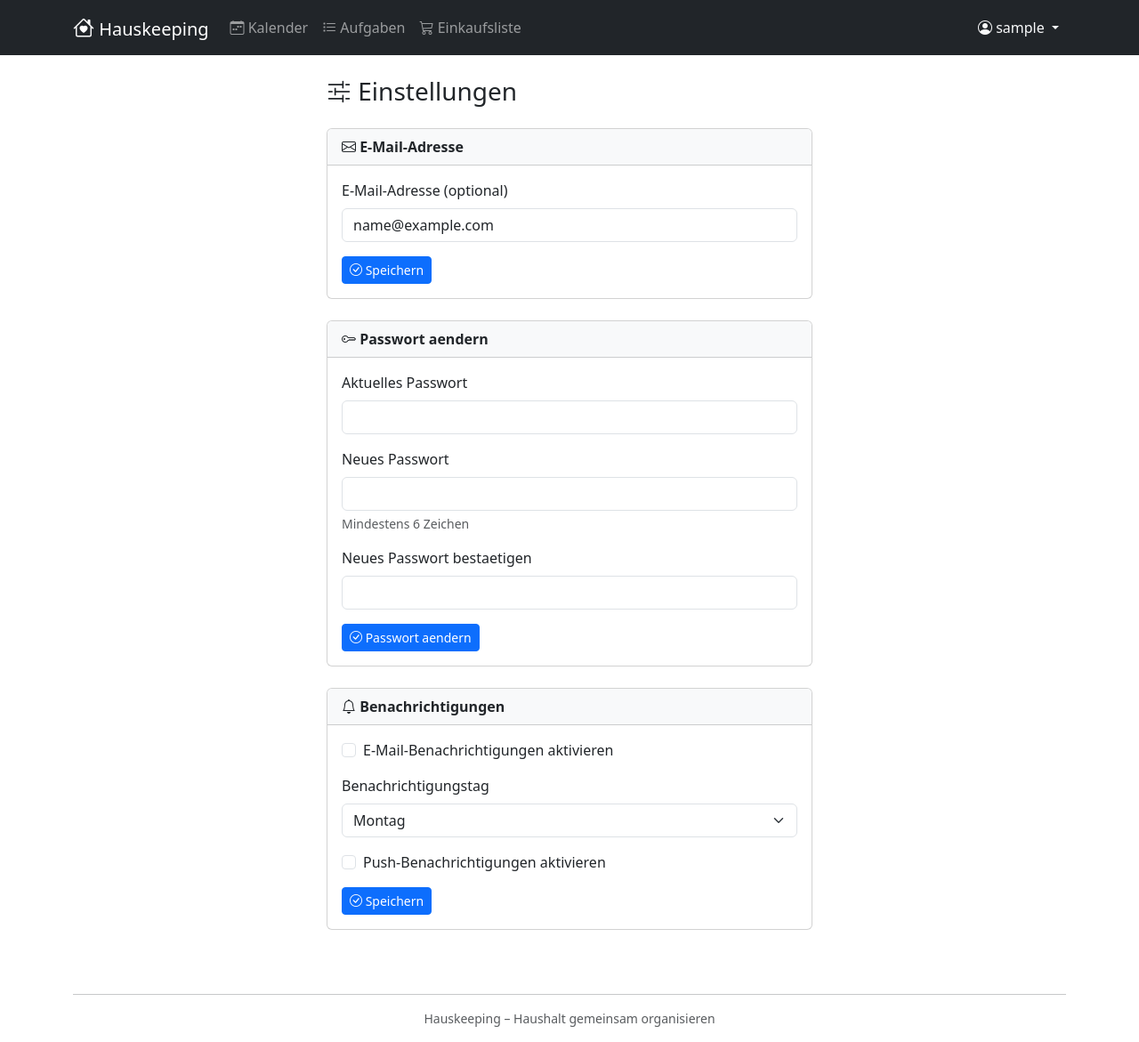
After one commit to iLollek/Hauskeeping, a Flask app: page /settings/ in a window 1280 px wide. The commit adds this page. Shown: the whole page at 89% size. Run offline with Flask 3, Linux system fonts and the light colour scheme; the visitor is signed in with stand-in values (Sample User, id 1).

Commit message:
feat(ui): einstellungen-seite mit benutzer-dropdown hinzugefuegt
Neue Seite unter /settings zum Aendern von E-Mail, Passwort und
Benachrichtigungseinstellungen. Der Username in der Navbar ist jetzt
ein Dropdown-Menue mit Links zu Einstellungen und Abmelden.

Closes #9

```diff
--- a/src/hauskeeping/routes/__init__.py
+++ b/src/hauskeeping/routes/__init__.py
@@ -3,6 +3,7 @@ from flask import Flask
 from .admin import admin_bp
 from .auth import auth_bp
 from .main import main_bp
+from .settings import settings_bp
 from .shopping import shopping_bp
 from .tasks import tasks_bp
 
@@ -19,3 +20,4 @@ def register_blueprints(app: Flask):
     app.register_blueprint(tasks_bp)
     app.register_blueprint(shopping_bp)
     app.register_blueprint(admin_bp)
+    app.register_blueprint(settings_bp)
--- /dev/null
+++ b/src/hauskeeping/routes/settings.py
@@ -0,0 +1,76 @@
+from flask import Blueprint, flash, redirect, render_template, request, url_for
+from flask_login import current_user, login_required
+
+from ..extensions import bcrypt, db
+
+settings_bp = Blueprint("settings", __name__, url_prefix="/settings")
+
+
+@settings_bp.route("/")
+@login_required
+def index():
+    """Einstellungsseite anzeigen."""
+    return render_template("settings/index.html")
+
+
+@settings_bp.route("/email", methods=["POST"])
+@login_required
+def update_email():
+    """E-Mail-Adresse aendern."""
+    email = request.form.get("email", "").strip()
+
+    if not email:
+        current_user.email = None
+    else:
+        current_user.email = email
+
+    db.session.commit()
+    flash("E-Mail-Adresse wurde aktualisiert.", "success")
+    return redirect(url_for("settings.index"))
+
+
+@settings_bp.route("/password", methods=["POST"])
+@login_required
+def update_password():
+    """Passwort aendern."""
+    current_password = request.form.get("current_password", "")
+    new_password = request.form.get("new_password", "")
+    new_password_confirm = request.form.get("new_password_confirm", "")
+
+    if not bcrypt.check_password_hash(current_user.password_hash, current_password):
+        flash("Aktuelles Passwort ist falsch.", "danger")
+        return redirect(url_for("settings.index"))
+
+    if len(new_password) < 6:
+        flash("Neues Passwort muss mindestens 6 Zeichen lang sein.", "danger")
+        return redirect(url_for("settings.index"))
+
+    if new_password != new_password_confirm:
+        flash("Passwoerter stimmen nicht ueberein.", "danger")
+        return redirect(url_for("settings.index"))
+
+    current_user.password_hash = bcrypt.generate_password_hash(new_password).decode(
+        "utf-8"
+    )
+    db.session.commit()
+    flash("Passwort wurde geaendert.", "success")
+    return redirect(url_for("settings.index"))
+
+
+@settings_bp.route("/notifications", methods=["POST"])
+@login_required
+def update_notifications():
+    """Benachrichtigungseinstellungen speichern."""
+    current_user.email_notifications_enabled = (
+        "email_notifications_enabled" in request.form
+    )
+    current_user.email_notification_day = request.form.get(
+        "email_notification_day", 0, type=int
+    )
+    current_user.push_notifications_enabled = (
+        "push_notifications_enabled" in request.form
+    )
+
+    db.session.commit()
+    flash("Benachrichtigungseinstellungen wurden gespeichert.", "success")
+    return redirect(url_for("settings.index"))
--- a/src/hauskeeping/templates/base.html
+++ b/src/hauskeeping/templates/base.html
@@ -62,18 +62,27 @@
                     {% endif %}
                 </ul>
                 <ul class="navbar-nav">
-                    <li class="nav-item">
-                        <span class="nav-link text-light">
+                    <li class="nav-item dropdown">
+                        <a class="nav-link dropdown-toggle text-light" href="#" role="button"
+                           data-bs-toggle="dropdown" aria-expanded="false">
                             <i class="bi bi-person-circle"></i> {{ current_user.username }}
                             {% if current_user.is_hausmeister %}
                             <span class="badge bg-warning text-dark">Hausmeister</span>
                             {% endif %}
-                        </span>
-                    </li>
-                    <li class="nav-item">
-                        <a class="nav-link" href="{{ url_for('auth.logout') }}">
-                            <i class="bi bi-box-arrow-right"></i> Abmelden
                         </a>
+                        <ul class="dropdown-menu dropdown-menu-end">
+                            <li>
+                                <a class="dropdown-item" href="{{ url_for('settings.index') }}">
+                                    <i class="bi bi-sliders2"></i> Einstellungen
+                                </a>
+                            </li>
+                            <li><hr class="dropdown-divider"></li>
+                            <li>
+                                <a class="dropdown-item" href="{{ url_for('auth.logout') }}">
+                                    <i class="bi bi-box-arrow-right"></i> Abmelden
+                                </a>
+                            </li>
+                        </ul>
                     </li>
                 </ul>
             </div>
--- /dev/null
+++ b/src/hauskeeping/templates/settings/index.html
@@ -0,0 +1,100 @@
+{% extends "base.html" %}
+
+{% block title %}Einstellungen – Hauskeeping{% endblock %}
+
+{% block content %}
+<div class="row justify-content-center">
+    <div class="col-md-8 col-lg-6">
+        <h3 class="mb-4"><i class="bi bi-sliders2"></i> Einstellungen</h3>
+
+        <div class="card mb-4">
+            <div class="card-header bg-light">
+                <strong><i class="bi bi-envelope"></i> E-Mail-Adresse</strong>
+            </div>
+            <div class="card-body">
+                <form method="POST" action="{{ url_for('settings.update_email') }}">
+                    <div class="mb-3">
+                        <label for="email" class="form-label">E-Mail-Adresse (optional)</label>
+                        <input type="email" class="form-control" id="email" name="email"
+                               value="{{ current_user.email or '' }}"
+                               placeholder="name@beispiel.de">
+                    </div>
+                    <button type="submit" class="btn btn-primary btn-sm">
+                        <i class="bi bi-check-circle"></i> Speichern
+                    </button>
+                </form>
+            </div>
+        </div>
+
+        <div class="card mb-4">
+            <div class="card-header bg-light">
+                <strong><i class="bi bi-key"></i> Passwort aendern</strong>
+            </div>
+            <div class="card-body">
+                <form method="POST" action="{{ url_for('settings.update_password') }}">
+                    <div class="mb-3">
+                        <label for="current_password" class="form-label">Aktuelles Passwort</label>
+                        <input type="password" class="form-control" id="current_password"
+                               name="current_password" required>
+                    </div>
+                    <div class="mb-3">
+                        <label for="new_password" class="form-label">Neues Passwort</label>
+                        <input type="password" class="form-control" id="new_password"
+                               name="new_password" required minlength="6">
+                        <div class="form-text">Mindestens 6 Zeichen</div>
+                    </div>
+                    <div class="mb-3">
+                        <label for="new_password_confirm" class="form-label">Neues Passwort bestaetigen</label>
+                        <input type="password" class="form-control" id="new_password_confirm"
+                               name="new_password_confirm" required minlength="6">
+                    </div>
+                    <button type="submit" class="btn btn-primary btn-sm">
+                        <i class="bi bi-check-circle"></i> Passwort aendern
+                    </button>
+                </form>
+            </div>
+        </div>
+
+        <div class="card mb-4">
+            <div class="card-header bg-light">
+                <strong><i class="bi bi-bell"></i> Benachrichtigungen</strong>
+            </div>
+            <div class="card-body">
+                <form method="POST" action="{{ url_for('settings.update_notifications') }}">
+                    <div class="form-check mb-3">
+                        <input class="form-check-input" type="checkbox" id="email_notifications_enabled"
+                               name="email_notifications_enabled"
+                               {% if current_user.email_notifications_enabled %}checked{% endif %}>
+                        <label class="form-check-label" for="email_notifications_enabled">
+                            E-Mail-Benachrichtigungen aktivieren
+                        </label>
+                    </div>
+                    <div class="mb-3">
+                        <label for="email_notification_day" class="form-label">Benachrichtigungstag</label>
+                        <select class="form-select" id="email_notification_day" name="email_notification_day">
+                            <option value="0" {% if current_user.email_notification_day == 0 %}selected{% endif %}>Montag</option>
+                            <option value="1" {% if current_user.email_notification_day == 1 %}selected{% endif %}>Dienstag</option>
+                            <option value="2" {% if current_user.email_notification_day == 2 %}selected{% endif %}>Mittwoch</option>
+                            <option value="3" {% if current_user.email_notification_day == 3 %}selected{% endif %}>Donnerstag</option>
+                            <option value="4" {% if current_user.email_notification_day == 4 %}selected{% endif %}>Freitag</option>
+                            <option value="5" {% if current_user.email_notification_day == 5 %}selected{% endif %}>Samstag</option>
+                            <option value="6" {% if current_user.email_notification_day == 6 %}selected{% endif %}>Sonntag</option>
+                        </select>
+                    </div>
+                    <div class="form-check mb-3">
+                        <input class="form-check-input" type="checkbox" id="push_notifications_enabled"
+                               name="push_notifications_enabled"
+                               {% if current_user.push_notifications_enabled %}checked{% endif %}>
+                        <label class="form-check-label" for="push_notifications_enabled">
+                            Push-Benachrichtigungen aktivieren
+                        </label>
+                    </div>
+                    <button type="submit" class="btn btn-primary btn-sm">
+                        <i class="bi bi-check-circle"></i> Speichern
+                    </button>
+                </form>
+            </div>
+        </div>
+    </div>
+</div>
+{% endblock %}
```
